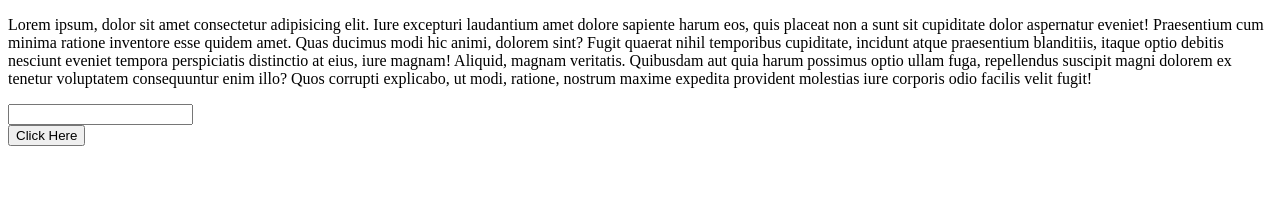
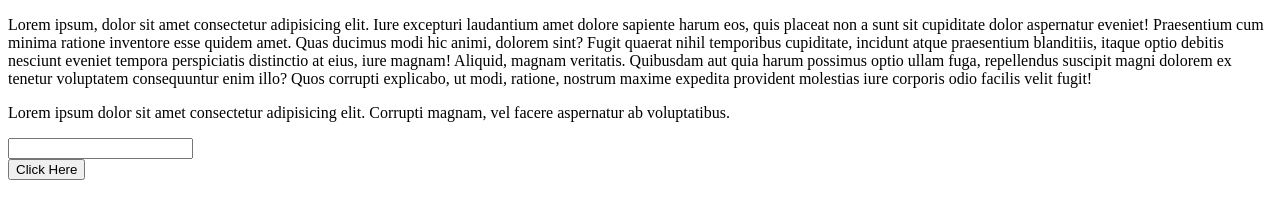
Before and after one commit to kaiumnet/my-first-website, a plain HTML site: page index.html in a window 1280 px wide. Shown: the part 105-324 px from the top of the page. Drawn offline with Linux system fonts and the light colour scheme.

Commit message:
complete

```diff
--- a/index.html
+++ b/index.html
@@ -10,6 +10,8 @@
     <h3>I can push github</h3>
     <p>Lorem ipsum, dolor sit amet consectetur adipisicing elit. Iure excepturi laudantium amet dolore sapiente harum eos, quis placeat non a sunt sit cupiditate dolor aspernatur eveniet! Praesentium cum minima ratione inventore esse quidem amet. Quas ducimus modi hic animi, dolorem sint? Fugit quaerat nihil temporibus cupiditate, incidunt atque praesentium blanditiis, itaque optio debitis nesciunt eveniet tempora perspiciatis distinctio at eius, iure magnam! Aliquid, magnam veritatis. Quibusdam aut quia harum possimus optio ullam fuga, repellendus suscipit magni dolorem ex tenetur voluptatem consequuntur enim illo? Quos corrupti explicabo, ut modi, ratione, nostrum maxime expedita provident molestias iure corporis odio facilis velit fugit!</p>
 
+    <p>Lorem ipsum dolor sit amet consectetur adipisicing elit. Corrupti magnam, vel facere aspernatur ab voluptatibus.</p>
+
 
     <input type="text">
     <br>
```
